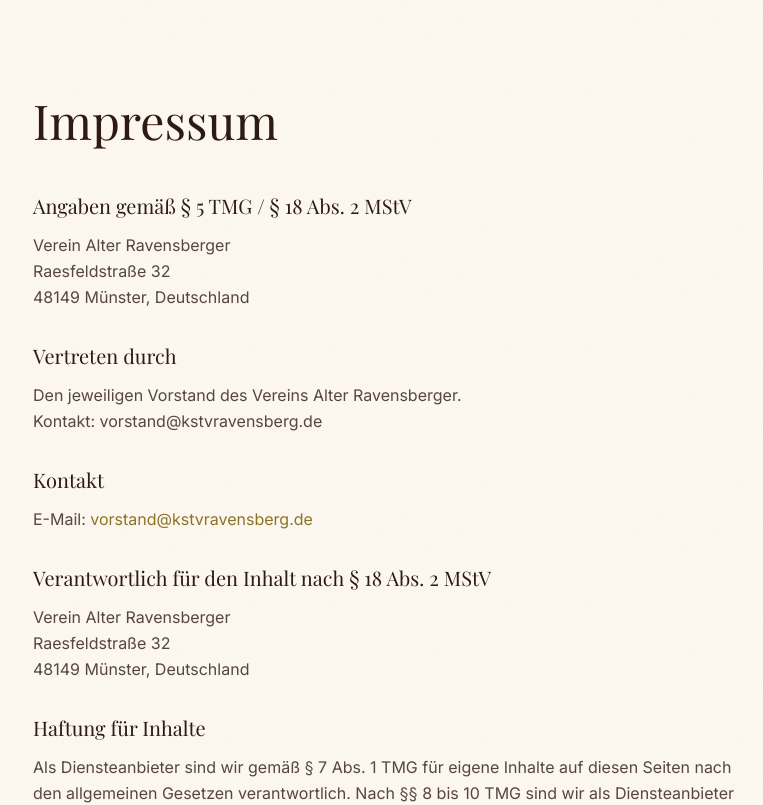
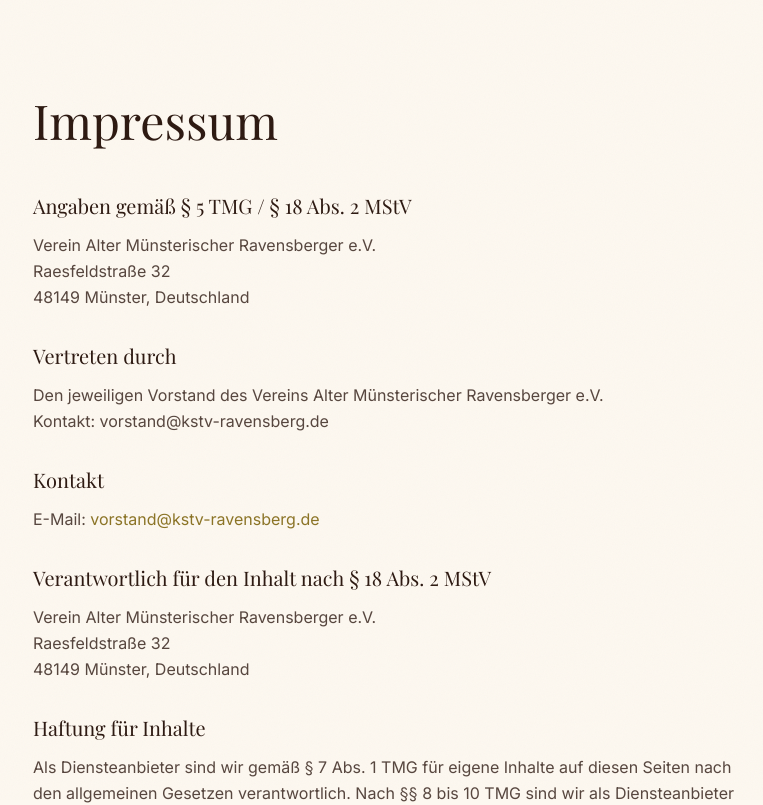
Before and after one commit to yungweng/ravensberg, a Next.js app: page /impressum in a window 1280 px wide. Shown: the top 805 px of the page, without its empty margins (247-1010 px from the left). Built offline with nearby package versions, Linux system fonts and the light colour scheme; a web font is replaced by a local one.

Commit message:
fix: correct organization name and email in Impressum/Datenschutz
- "Verein Alter Ravensberger" → "Verein Alter Münsterischer Ravensberger e.V."
- vorstand@kstvravensberg.de → vorstand@kstv-ravensberg.de

```diff
--- a/src/app/datenschutz/page.tsx
+++ b/src/app/datenschutz/page.tsx
@@ -14,7 +14,7 @@ export default function DatenschutzPage() {
             1. Verantwortlicher
           </h2>
           <p>
-            Verein Alter Ravensberger
+            Verein Alter M&uuml;nsterischer Ravensberger e.V.
             <br />
             Raesfeldstra&szlig;e 32
             <br />
@@ -22,10 +22,10 @@ export default function DatenschutzPage() {
             <br />
             E-Mail:{" "}
             <a
-              href="mailto:vorstand@kstvravensberg.de"
+              href="mailto:vorstand@kstv-ravensberg.de"
               className="text-accent hover:underline"
             >
-              vorstand@kstvravensberg.de
+              vorstand@kstv-ravensberg.de
             </a>
           </p>
         </section>
--- a/src/app/impressum/page.tsx
+++ b/src/app/impressum/page.tsx
@@ -13,7 +13,7 @@ export default function ImpressumPage() {
             Angaben gem&auml;&szlig; &sect; 5 TMG / &sect; 18 Abs. 2 MStV
           </h2>
           <p>
-            Verein Alter Ravensberger
+            Verein Alter M&uuml;nsterischer Ravensberger e.V.
             <br />
             Raesfeldstra&szlig;e 32
             <br />
@@ -26,9 +26,9 @@ export default function ImpressumPage() {
             Vertreten durch
           </h2>
           <p>
-            Den jeweiligen Vorstand des Vereins Alter Ravensberger.
+            Den jeweiligen Vorstand des Vereins Alter M&uuml;nsterischer Ravensberger e.V.
             <br />
-            Kontakt: vorstand@kstvravensberg.de
+            Kontakt: vorstand@kstv-ravensberg.de
           </p>
         </section>
 
@@ -37,10 +37,10 @@ export default function ImpressumPage() {
           <p>
             E-Mail:{" "}
             <a
-              href="mailto:vorstand@kstvravensberg.de"
+              href="mailto:vorstand@kstv-ravensberg.de"
               className="text-accent hover:underline"
             >
-              vorstand@kstvravensberg.de
+              vorstand@kstv-ravensberg.de
             </a>
           </p>
         </section>
@@ -50,7 +50,7 @@ export default function ImpressumPage() {
             Verantwortlich f&uuml;r den Inhalt nach &sect; 18 Abs. 2 MStV
           </h2>
           <p>
-            Verein Alter Ravensberger
+            Verein Alter M&uuml;nsterischer Ravensberger e.V.
             <br />
             Raesfeldstra&szlig;e 32
             <br />
```
